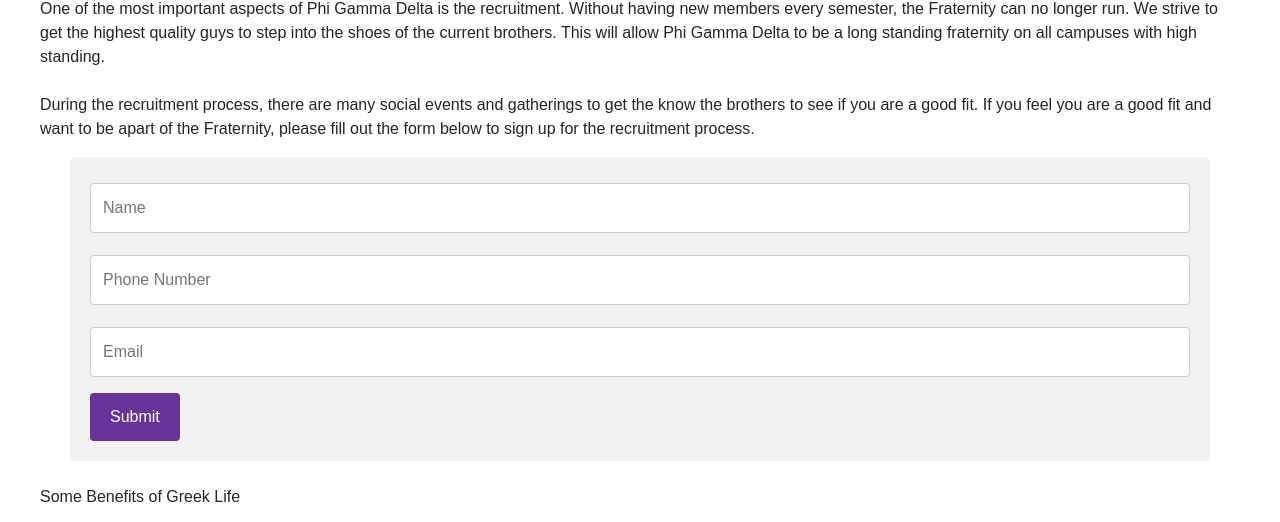
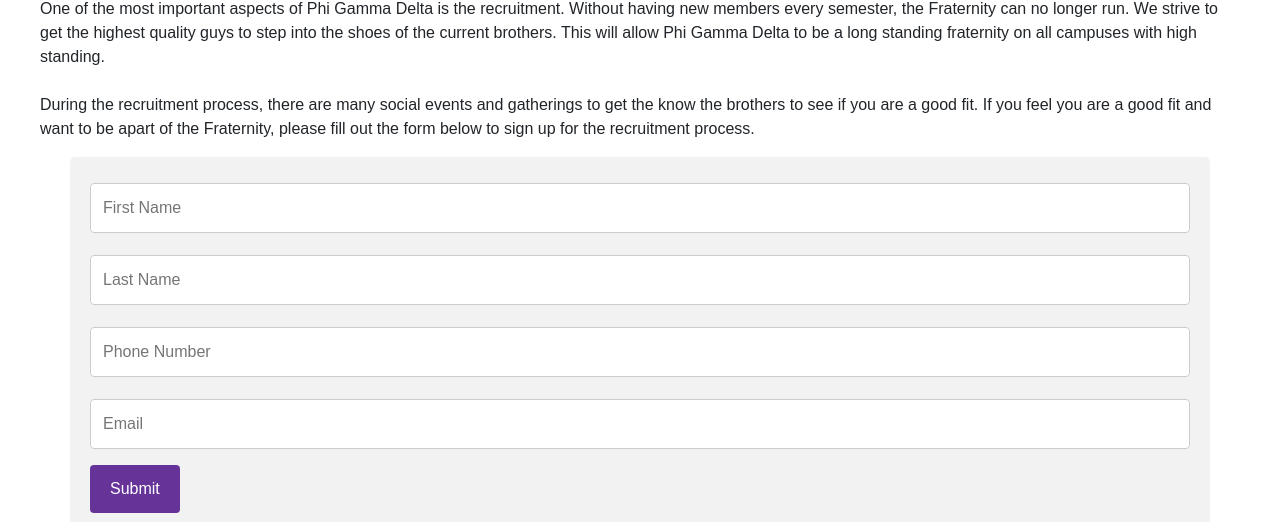
Before and after one commit to mchieco/FIJISite, a plain HTML site: page recruitment.html in a window 1280 px wide. Shown: the part 217-739 px from the top of the page. Drawn offline with nearby package versions, Linux system fonts and the light colour scheme.

Commit message:
fixed recruitment form

```diff
--- a/recruitment.html
+++ b/recruitment.html
@@ -122,7 +122,9 @@
     <div class="container">
         <form onsubmit="eventSubmit()">
 
-            <input type="text" id="name" name="name" placeholder="Name" required>
+            <input type="text" id="fname" name="firstname" placeholder="First Name" required>
+
+            <input type="text" id="lname" name="lastname" placeholder="Last Name" required>
 
             <input type="tel" id="phone" name="phone" placeholder="Phone Number" required>
 
```
